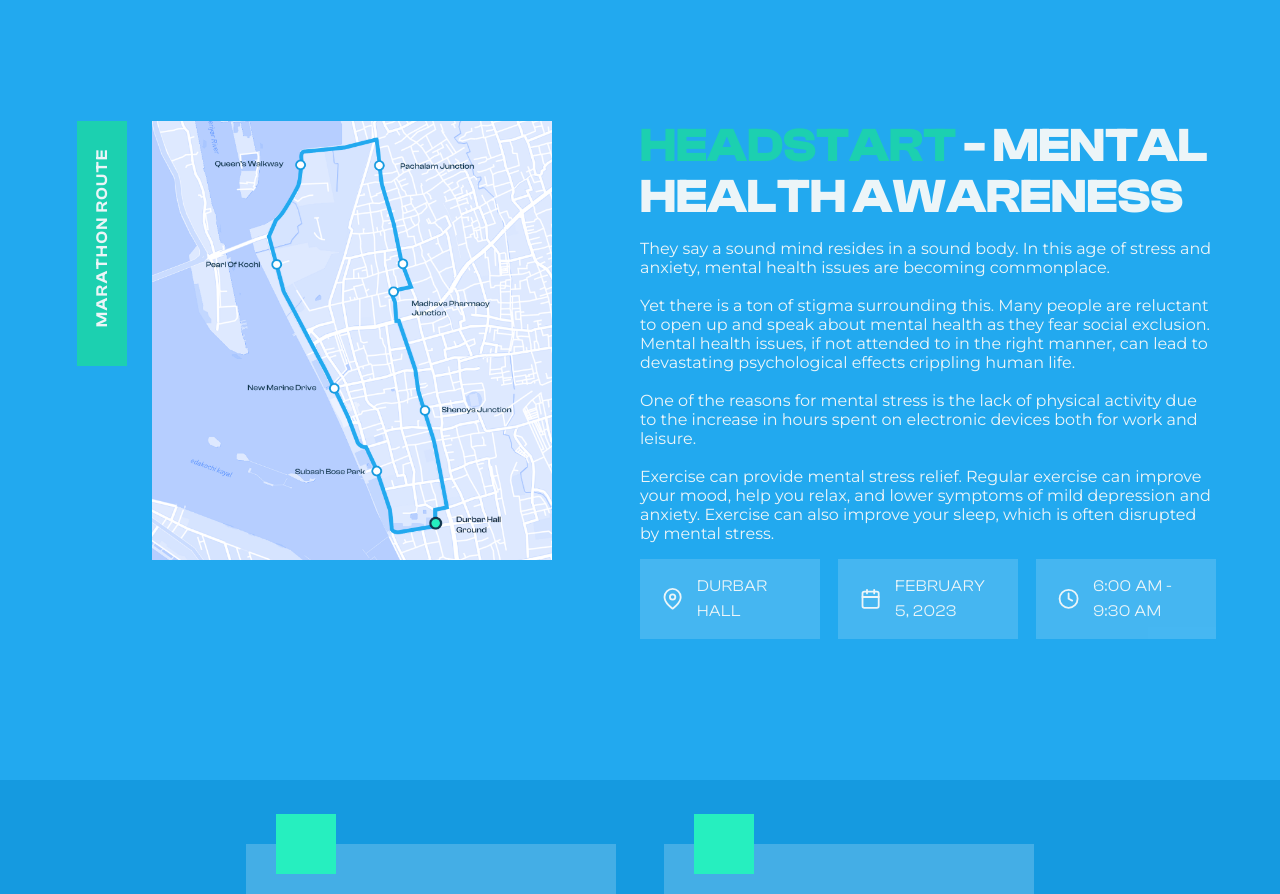
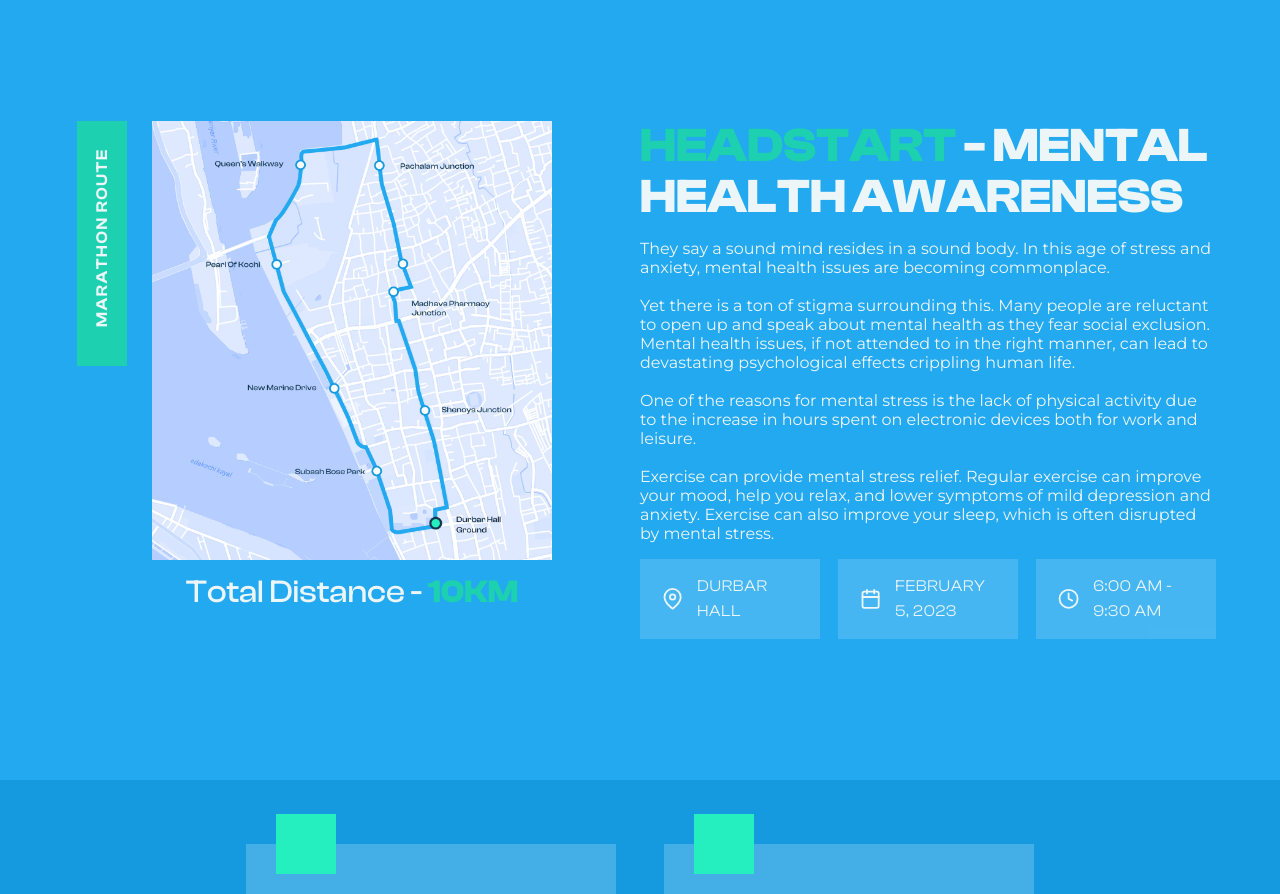
Before and after one commit to Excel2022Web/marathon, a React (Create React App) app: page / in a window 1280 px wide. Shown: the part 820-1714 px from the top of the page. Built offline with nearby package versions, Linux system fonts and the light colour scheme; what google-maps-react would draw is missing.

Commit message:
🏃‍♀️🏃‍♂️

```diff
--- a/src/components/About/About.css
+++ b/src/components/About/About.css
@@ -24,6 +24,8 @@
 
 .about_map_div {
     display: flex;
+    flex-direction: column;
+    align-items: center;
     position: relative;
 }
 .map_event {
@@ -51,6 +53,19 @@
 .about_map_div img {
     width: 440px;
     pointer-events: none;
+}
+
+.about_map_div h1 {
+    font-family: var(--secondary-font);
+    font-size: 2rem;
+    line-height: 106%;
+    font-weight: 500;
+    color: #ECF5F8;
+    margin-top: 1rem;
+}
+
+.bold9 {
+    font-weight: 900;
 }
 
 .about__right {
@@ -193,6 +208,9 @@
         font-size: 2rem;
         padding: 0 2rem;
     }
+    .about_map_div h1 {
+        font-size: 1.5rem;
+    }
     .ar__content p {
         padding: 0 2rem;
     }
--- a/src/components/About/About.js
+++ b/src/components/About/About.js
@@ -15,6 +15,7 @@ function About() {
               <p>Marathon Route</p>
             </div>
             <img src={map} alt="" />
+            <h1>Total Distance - <span className='primary_color bold9'>10KM</span></h1>
           </div>
         </div>
         <div className='about__right' data-aos="fade-left" data-aos-duration="1200">
```
